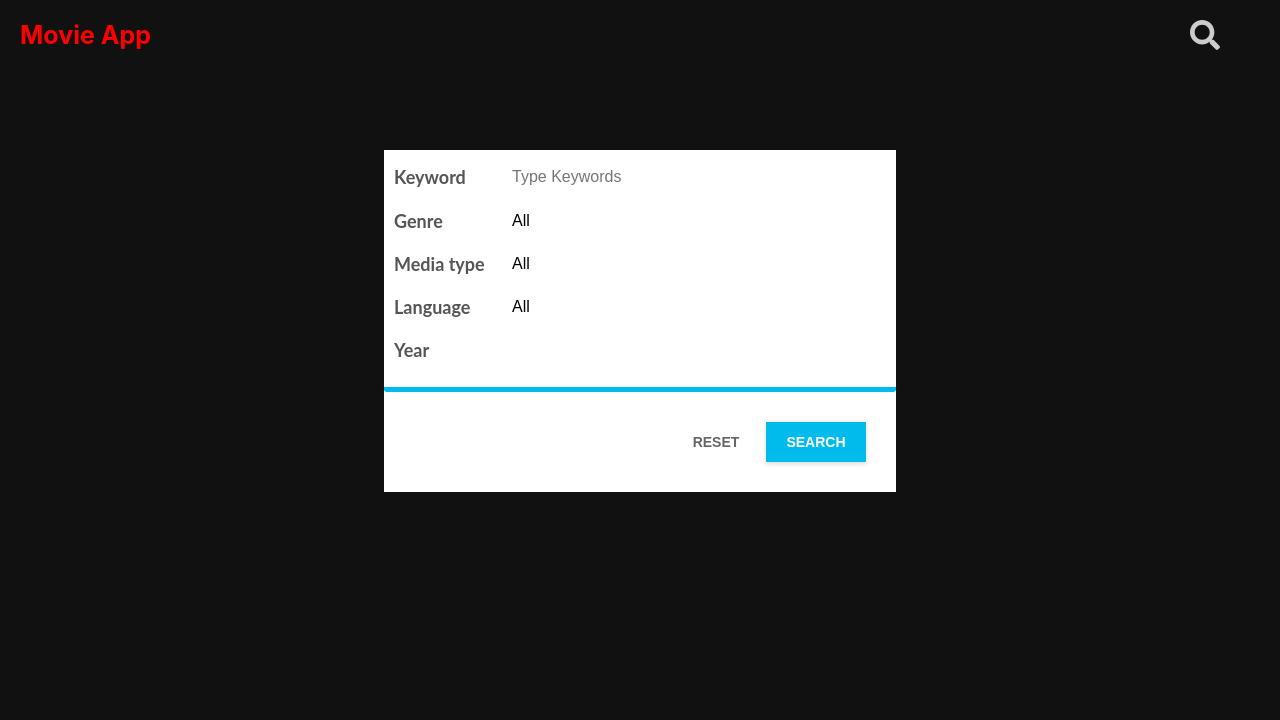
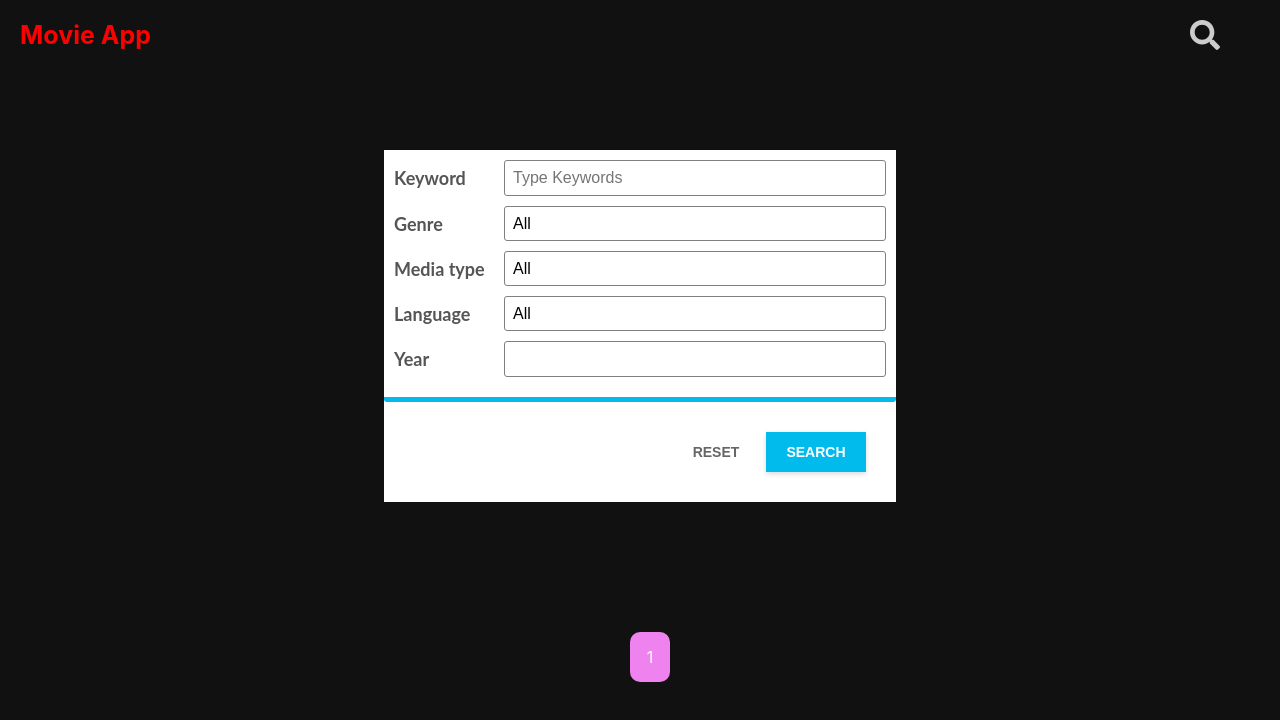
Before and after one commit to dquangxyz/RJS-Movie-App, a React (Create React App) app: page /search in a window 1280 px wide. Shown: the top 720 px of the page. Built offline with nearby package versions, Linux system fonts and the light colour scheme.

Commit message:
add pagination function

```diff
--- a/src/components/search/ResultList.css
+++ b/src/components/search/ResultList.css
@@ -7,3 +7,25 @@
 	width: 10%;
 	margin: 10px;
 }
+.pagination {
+	display: flex;
+	justify-content: center;
+	padding-top: 60px;
+	padding-bottom: 100px;
+}
+.pagination-block {
+	width: 40px;
+	border-radius: 10px;
+	text-align: center;
+	line-height: 50px;
+}
+.pagination-block:hover {
+	cursor: pointer;
+}
+.pagination-current-page-block {
+	width: 40px;
+	border-radius: 10px;
+	text-align: center;
+	line-height: 50px;
+	background-color: violet;
+}
--- a/src/components/search/ResultList.jsx
+++ b/src/components/search/ResultList.jsx
@@ -10,7 +10,6 @@ const api_backend_search_url = 'http://localhost:3001/api/movies/search'
 
 const ResultList = (props) => {
     // const url = `https://api.themoviedb.org/3/search/movie?api_key=${API_KEY}&language=en-US&page=1&include_adult=false&query=${props.query}`
-    const url = api_backend_search_url + `?token=${api_token}`
     const [searchedResults, setSearchedResults] = useState([])
     const [selectedMovie, setSelectedMovie] = useState({
         id: "",
@@ -20,7 +19,12 @@ const ResultList = (props) => {
         vote_average: ""
     })
     const [showSelected, setShowSelected] = useState(false)
+    const [currentPage, setCurrentPage] = useState(1)
+    const [totalPage, setTotalPage] = useState(1)
 
+    const url = api_backend_search_url + `?token=${api_token}` + `&page=${currentPage}`
+
+    // handler functions
     const handleViewDetails = (item) => {
         setSelectedMovie({
             id: item.id,
@@ -38,6 +42,13 @@ const ResultList = (props) => {
         } else {
             setShowSelected(true)
         }
+    }
+
+    const handlePaginationNextPage = () => {
+        setCurrentPage(prevState => prevState + 1)
+    }
+    const handlePaginationPreviousPage = () => {
+        setCurrentPage(prevState => prevState - 1)
     }
 
     useEffect(()=>{
@@ -66,14 +77,20 @@ const ResultList = (props) => {
 
                     if (res.status === 400) {
                         setSearchedResults([]);
+                        setTotalPage(1);
+                        setCurrentPage(1);
                         throw new Error('No result');
                     } else {
                         const newData = await res.json();
                         console.log(newData);
                         setSearchedResults(newData.results);
+                        setTotalPage(newData.total_pages);
+                        setCurrentPage(newData.page);
                     }
                 } catch (error) {
                     setSearchedResults([]);
+                    setTotalPage(1);
+                    setCurrentPage(1);
                     console.log(error);
                 }
             };
@@ -84,6 +101,8 @@ const ResultList = (props) => {
                 fetchData();
             } else {
                 setSearchedResults([])
+                setTotalPage(1);
+                setCurrentPage(1);
             }
         } catch(error){
             console.log("Error", error)
@@ -112,6 +131,12 @@ const ResultList = (props) => {
                     />
                 ))}
             </div>
+
+            <div className='pagination'>
+                { currentPage-1 > 0 && <span className='pagination-block' onClick={handlePaginationPreviousPage}>{currentPage-1}</span>}
+                <span className='pagination-current-page-block'>{currentPage}</span>
+                { currentPage+1 <= totalPage && <span className='pagination-block' onClick={handlePaginationNextPage}>{currentPage+1}</span>}
+            </div>
         </div>
     )
 }
--- a/src/components/search/SearchForm.css
+++ b/src/components/search/SearchForm.css
@@ -82,7 +82,7 @@
 .form-input,
 .form-select {
 	flex: 1;
-	border: none;
+	border: 1px solid grey;
 	border-radius: 3px;
 	padding: 8px;
 	font-size: 16px;
```
